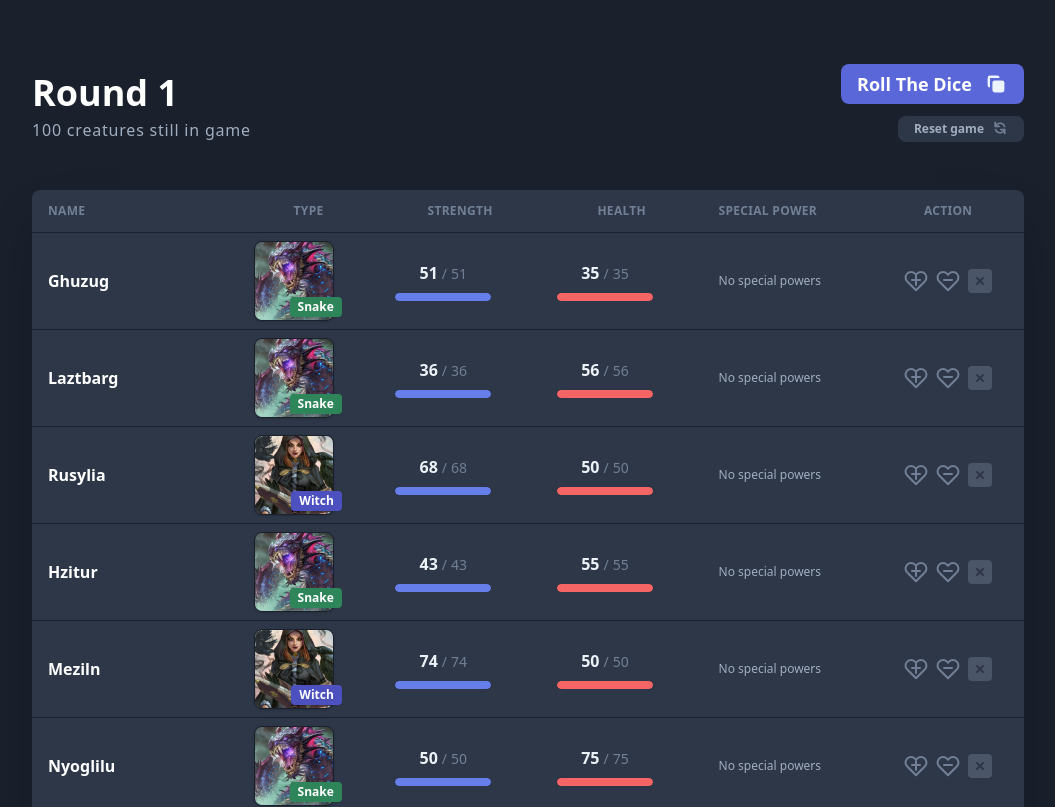
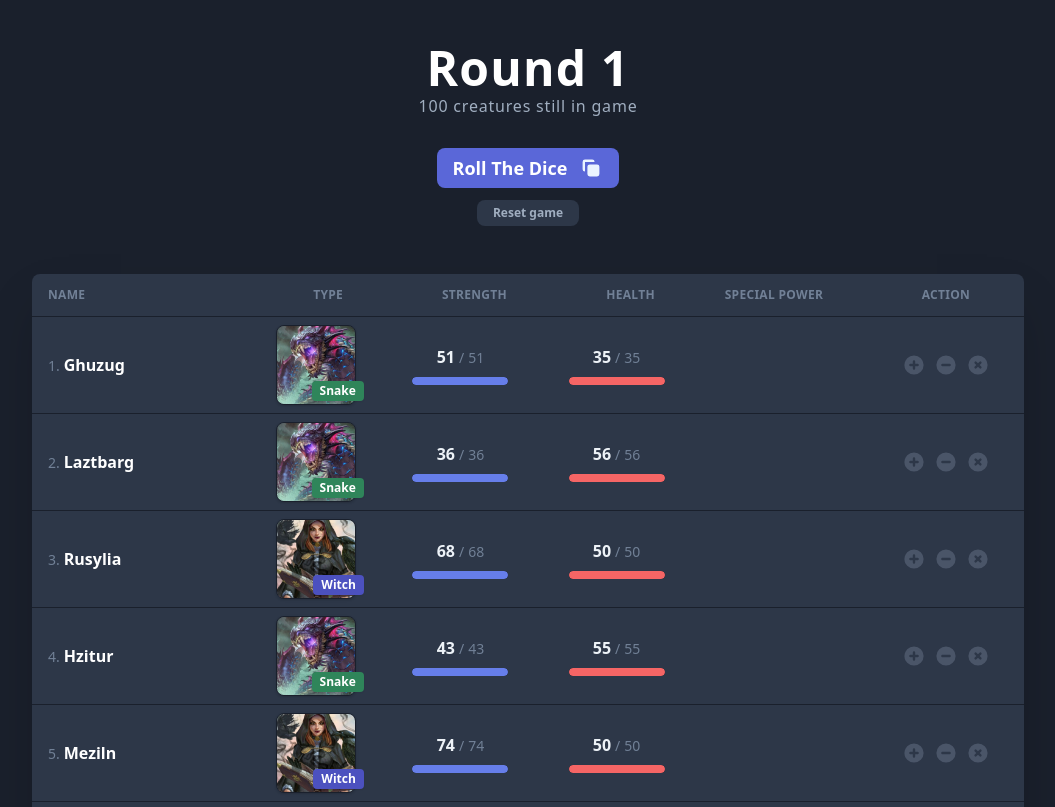
Before and after one commit to ilmala/fighting-game, a Vue app: page / in a window 1280 px wide. Shown: the top 807 px of the page, without its empty margins (112-1167 px from the left). Built offline with nearby package versions, Linux system fonts and the light colour scheme.

Commit message:
update icon ui

```diff
--- a/src/App.vue
+++ b/src/App.vue
@@ -1,5 +1,5 @@
 <template>
-  <div id="app" class="bg-gray-900 py-16 min-h-screen antialiased">
+  <div id="app" class="bg-gray-900 py-12 min-h-screen antialiased">
     <div v-if="showModal" class="z-30 fixed inset-0 overlay-dark"></div>
     <transition-group name="slideIn" tag="div">
       <RollingDiceModal
@@ -16,20 +16,20 @@
       />
     </transition-group>
     <header class="max-w-5xl mx-auto px-4">
-      <div class="flex justify-between items-center">
-        <div>
-          <h1 class="font-display font-black text-4xl text-white">
+      <div class="">
+        <div class="text-center">
+          <h1 class="font-display font-black text-5xl leading-10 tracking-wide text-white">
             Round {{ currentRound }}
           </h1>
-          <p class="text-gray-500 text-base tracking-wider leading-5">
+          <p class="mt-2 text-gray-500 text-base tracking-wider leading-5">
             {{ creaturesCount }} creature{{ creaturesCount !== 1 ? "s" : "" }}
             still in game
           </p>
         </div>
 
-        <div class="flex flex-col items-end">
+        <div class="mt-8 flex flex-col justify-center items-center">
           <button
-            class="flex items-center bg-indigo-600 hover:bg-indigo-500 text-white text-lg px-4 py-2 leading-6 rounded-lg font-black"
+            class="transition duration-300 flex items-center bg-indigo-600 hover:bg-indigo-500 focus:outline-none focus:shadow-outline text-white text-lg px-4 py-2 leading-6 rounded-lg font-black"
             @click.prevent="rollDice"
           >
             <span class="mr-3">Roll The Dice</span>
@@ -47,21 +47,10 @@
             </svg>
           </button>
           <button
-            class="mt-3 inline-flex bg-gray-800 hover:bg-gray-700 font-semibold text-xs text-gray-500 hover:text-white px-4 py-1 rounded-lg"
+            class="transition duration-300 mt-3 inline-flex bg-gray-800 hover:bg-gray-700 font-semibold text-xs text-gray-500 hover:text-white px-4 py-1 rounded-lg"
             @click.prevent="resetBoard"
           >
-            <span class="mr-2">Reset game</span>
-            <svg
-              fill="currentColor"
-              viewBox="0 0 20 20"
-              class="w-4 h-4 text-gray-600"
-            >
-              <path
-                fill-rule="evenodd"
-                d="M4 2a1 1 0 011 1v2.101a7.002 7.002 0 0111.601 2.566 1 1 0 11-1.885.666A5.002 5.002 0 005.999 7H9a1 1 0 010 2H4a1 1 0 01-1-1V3a1 1 0 011-1zm.008 9.057a1 1 0 011.276.61A5.002 5.002 0 0014.001 13H11a1 1 0 110-2h5a1 1 0 011 1v5a1 1 0 11-2 0v-2.101a7.002 7.002 0 01-11.601-2.566 1 1 0 01.61-1.276z"
-                clip-rule="evenodd"
-              ></path>
-            </svg>
+            <span class="">Reset game</span>
           </button>
         </div>
       </div>
--- a/src/components/TableRow.vue
+++ b/src/components/TableRow.vue
@@ -1,7 +1,8 @@
 <template>
   <tr class="border-t border-gray-900">
-    <td class="font-display font-bold text-white px-4 py-2">
-      {{ creature.name }}
+    <td class="px-4 py-2">
+      <span class="text-gray-600 text-sm">{{ creature.id }}.</span>
+      <span class="ml-1 font-display font-bold text-white">{{ creature.name }}</span>
     </td>
     <td class="px-4 py-2">
       <div class="relative w-20 h-20 rounded-lg shadow">
@@ -82,65 +83,17 @@
           >
         </div>
       </div>
-      <div v-else class="text-xs text-gray-500">No special powers</div>
     </td>
     <td class="px-4 py-2">
-      <div class="flex justify-center">
-        <button @click.prevent="increaseHealth">
-          <svg
-            xmlns="http://www.w3.org/2000/svg"
-            width="24"
-            height="24"
-            viewBox="0 0 24 24"
-            fill="none"
-            stroke="currentColor"
-            stroke-width="2"
-            stroke-linecap="round"
-            stroke-linejoin="round"
-            class="w-6 h-6 text-gray-600 hover:text-gray-200"
-          >
-            <path
-              d="M20.84 4.61a5.5 5.5 0 0 0-7.78 0L12 5.67l-1.06-1.06a5.5 5.5 0 0 0-7.78 7.78l1.06 1.06L12 21.23l7.78-7.78 1.06-1.06a5.5 5.5 0 0 0 0-7.78z"
-            />
-            <line x1="12" y1="7" x2="12" y2="16" />
-            <line x1="8" y1="11" x2="16" y2="11" />
-          </svg>
+      <div class="flex justify-center items-center">
+        <button @click.prevent="increaseHealth" class="transition duration-300 rounded-full hover:bg-gray-900 focus:outline-none focus:shadow-outline">
+          <svg fill="currentColor" viewBox="0 0 20 20" class="transition duration-300 w-8 h-8 text-gray-700 hover:text-gray-400 hover:bg-gray-900 rounded-full p-1"><path fill-rule="evenodd" d="M10 18a8 8 0 100-16 8 8 0 000 16zm1-11a1 1 0 10-2 0v2H7a1 1 0 100 2h2v2a1 1 0 102 0v-2h2a1 1 0 100-2h-2V7z" clip-rule="evenodd"></path></svg>
         </button>
-        <button @click.prevent="decreaseHealth" class="ml-2">
-          <svg
-            xmlns="http://www.w3.org/2000/svg"
-            width="24"
-            height="24"
-            viewBox="0 0 24 24"
-            fill="none"
-            stroke="currentColor"
-            stroke-width="2"
-            stroke-linecap="round"
-            stroke-linejoin="round"
-            class="w-6 h-6 text-gray-600 hover:text-gray-200"
-          >
-            <path
-              d="M20.84 4.61a5.5 5.5 0 0 0-7.78 0L12 5.67l-1.06-1.06a5.5 5.5 0 0 0-7.78 7.78l1.06 1.06L12 21.23l7.78-7.78 1.06-1.06a5.5 5.5 0 0 0 0-7.78z"
-            />
-            <line x1="8" y1="11" x2="16" y2="11" />
-          </svg>
+        <button @click.prevent="decreaseHealth" class="transition duration-300 rounded-full hover:bg-gray-900 focus:outline-none focus:shadow-outline">
+          <svg fill="currentColor" viewBox="0 0 20 20" class="transition duration-300 w-8 h-8 text-gray-700 hover:text-gray-400 p-1"><path fill-rule="evenodd" d="M10 18a8 8 0 100-16 8 8 0 000 16zM7 9a1 1 0 000 2h6a1 1 0 100-2H7z" clip-rule="evenodd"></path></svg>
         </button>
-        <button @click.prevent="deleteCreature" class="ml-2 focus:outline-none">
-          <svg
-            xmlns="http://www.w3.org/2000/svg"
-            width="24"
-            height="24"
-            viewBox="0 0 24 24"
-            fill="none"
-            stroke="currentColor"
-            stroke-width="2"
-            stroke-linecap="round"
-            stroke-linejoin="round"
-            class="w-6 h-6 text-gray-800 bg-gray-700 hover:text-white hover:bg-red-500 rounded"
-          >
-            <line x1="15" y1="9" x2="9" y2="15" />
-            <line x1="9" y1="9" x2="15" y2="15" />
-          </svg>
+        <button @click.prevent="deleteCreature" class="transition duration-300 rounded-full hover:bg-gray-900 focus:outline-none focus:shadow-outline">
+          <svg fill="currentColor" viewBox="0 0 20 20" class="transition duration-300 w-8 h-8 text-gray-700 hover:text-red-400 p-1"><path fill-rule="evenodd" d="M10 18a8 8 0 100-16 8 8 0 000 16zM8.707 7.293a1 1 0 00-1.414 1.414L8.586 10l-1.293 1.293a1 1 0 101.414 1.414L10 11.414l1.293 1.293a1 1 0 001.414-1.414L11.414 10l1.293-1.293a1 1 0 00-1.414-1.414L10 8.586 8.707 7.293z" clip-rule="evenodd"></path></svg>
         </button>
       </div>
     </td>
```
Also changed, not shown: package.json (+8 -8 lines), 1 other file (tests, documents, lock files or other folders).
